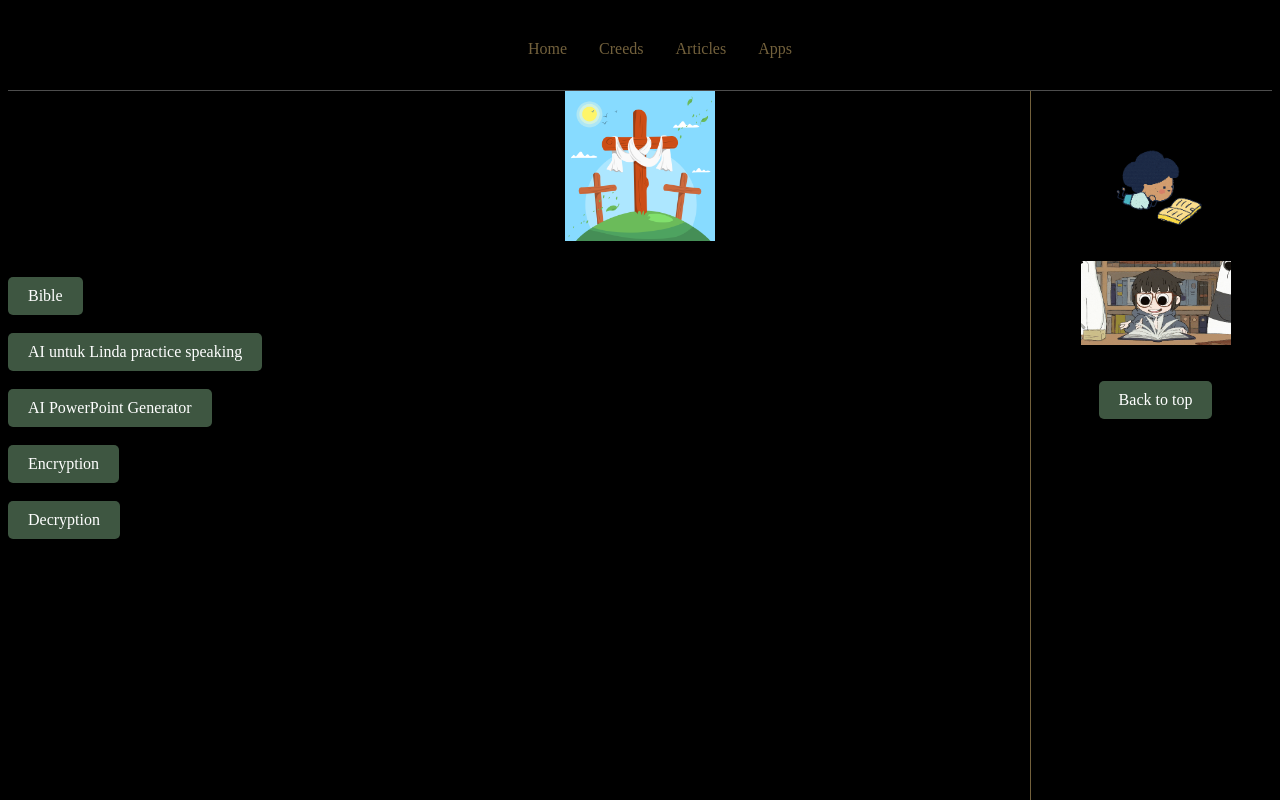
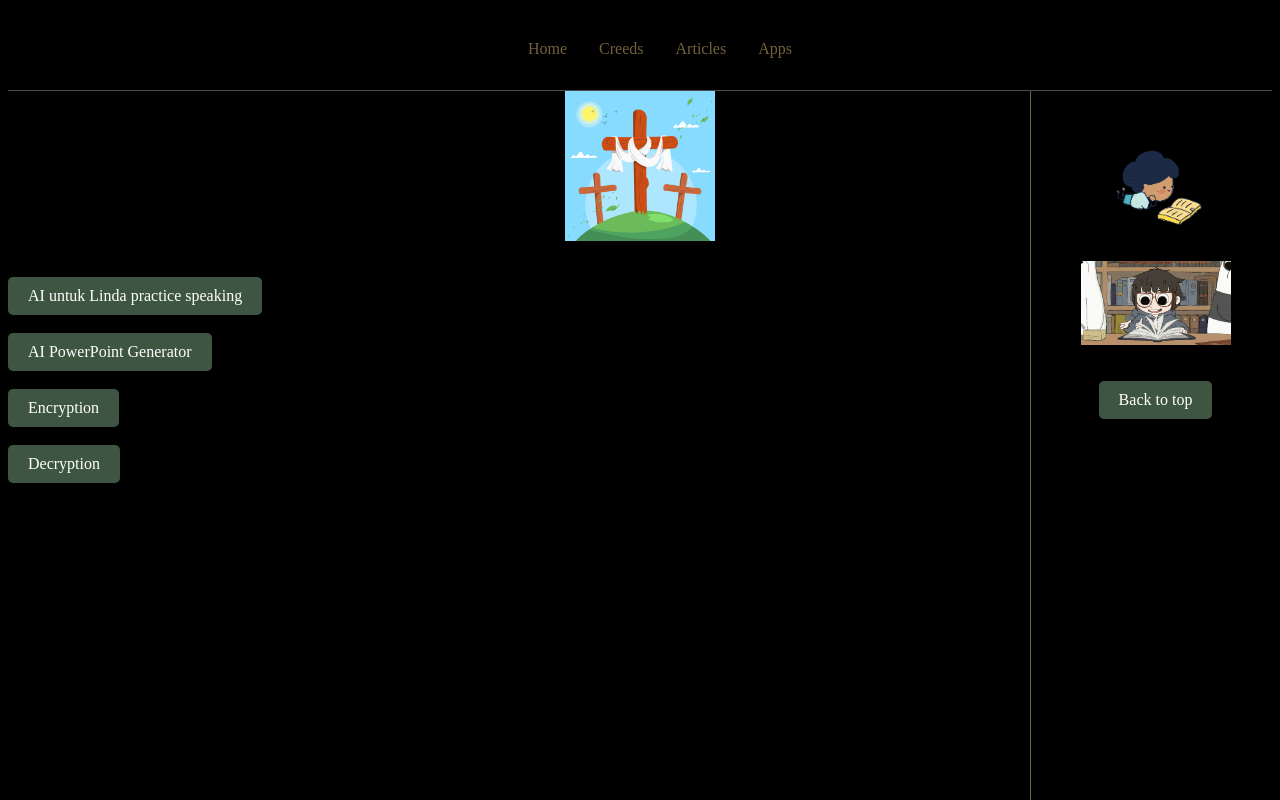
Before and after one commit to Angga-Labola/Angga-Labola.github.io, a plain HTML site: page apps.html in a window 1280 px wide. Drawn offline with Linux system fonts and the light colour scheme.

Commit message:
remove bible

```diff
--- a/apps.html
+++ b/apps.html
@@ -24,8 +24,6 @@
 
 
 <br><br>
-<a href="https://apps-beta-henna.vercel.app/bible" class="link">Bible</a>
-<br><br>
 <a href="https://ai-app-chi-seven.vercel.app/" class="link">AI untuk Linda practice speaking</a>
 <br><br>
 <a href="https://ai-ppt-tawny.vercel.app/" class="link">AI PowerPoint Generator</a>
```
